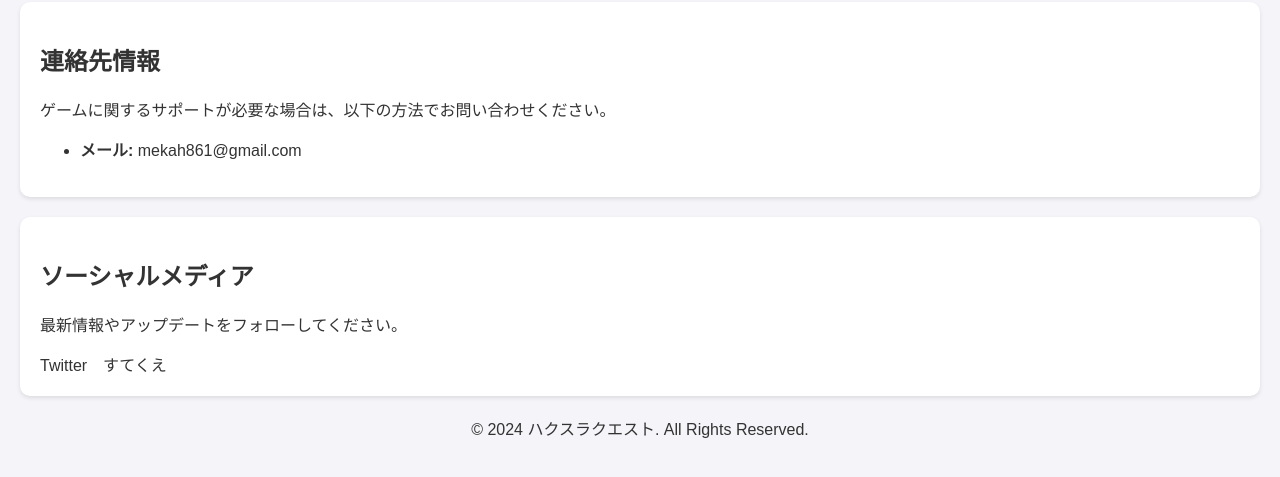
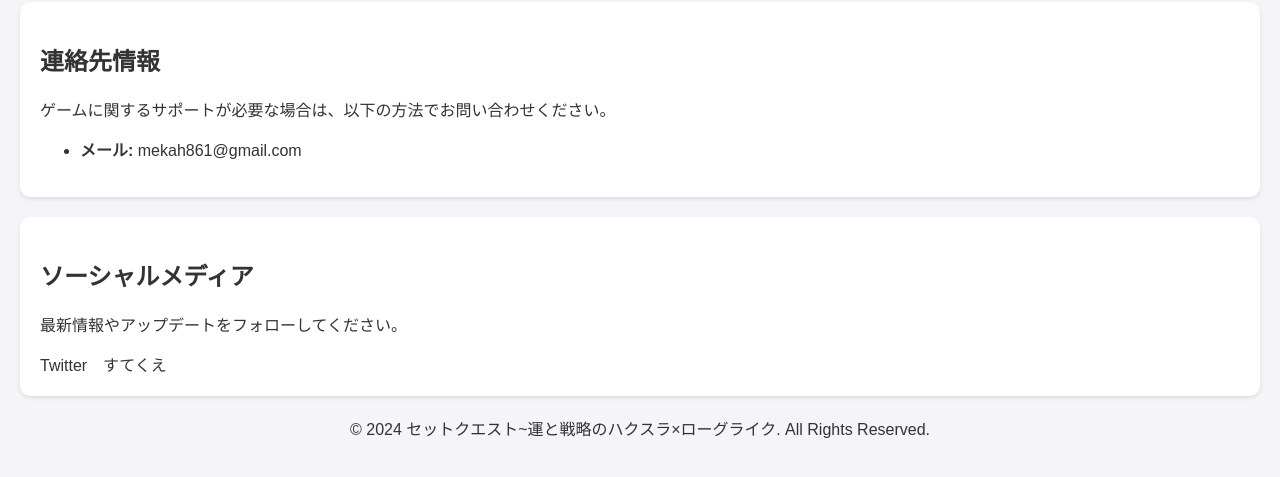
Before and after one commit to WindowsGitHubDM/CardBattleUser, a plain HTML site: page index.html in a window 1280 px wide. Shown: the part 107-584 px from the top of the page. Drawn offline with Linux system fonts and the light colour scheme.

Commit message:
Update index.html

```diff
--- a/index.html
+++ b/index.html
@@ -57,7 +57,7 @@
     </section>
 
     <div class="footer">
-        <p>&copy; 2024 ハクスラクエスト. All Rights Reserved.</p>
+        <p>&copy; 2024 セットクエスト~運と戦略のハクスラ×ローグライク. All Rights Reserved.</p>
     </div>
 
 </body>
```
